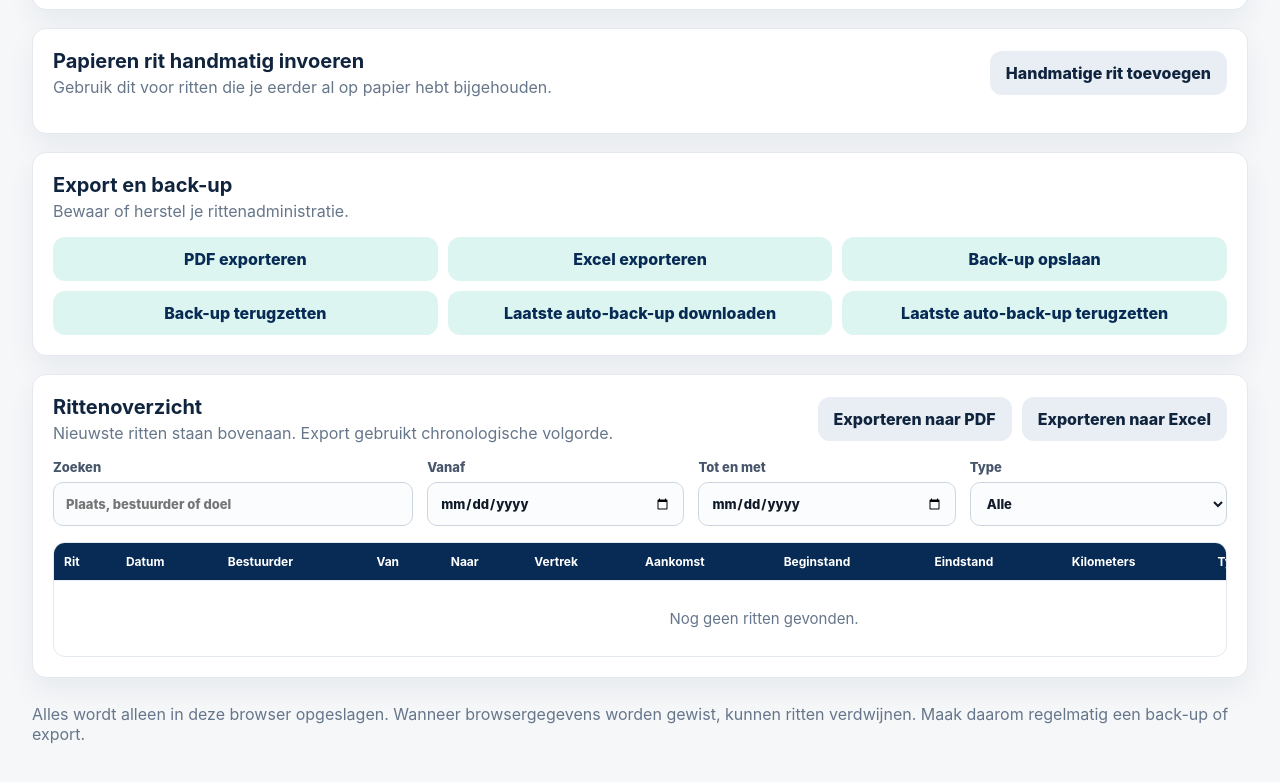
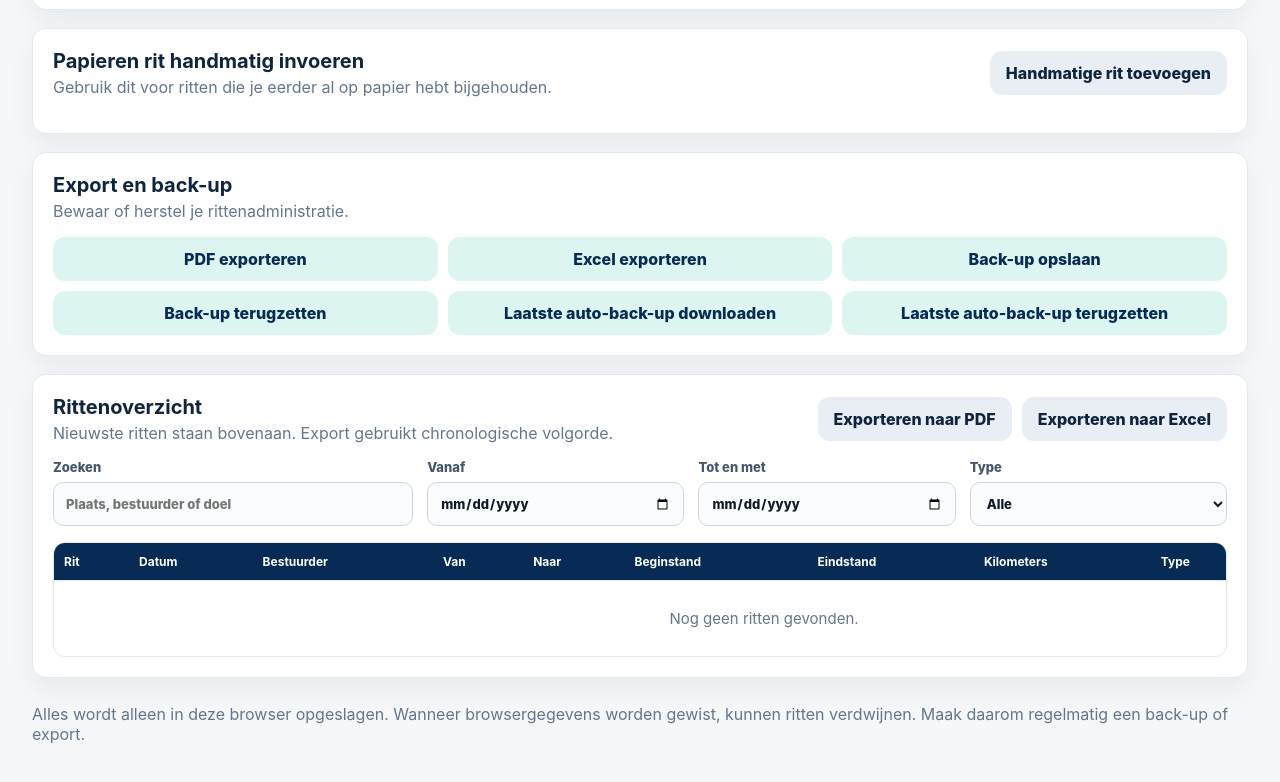
Before and after one commit to infoflorith-dev/rittenadministratie, a React (Vite) app: page / in a window 1280 px wide. Shown: the part 1438-2220 px from the top of the page. Built offline with nearby package versions, Linux system fonts and the light colour scheme.

Commit message:
Remove visible trip time fields

```diff
--- a/public/sw.js
+++ b/public/sw.js
@@ -1,4 +1,4 @@
-const CACHE_NAME = 'rittenadministratie-offline-v11';
+const CACHE_NAME = 'rittenadministratie-offline-v12';
 const APP_SHELL = ['/', '/index.html', '/manifest.webmanifest', '/icon.svg'];
 
 self.addEventListener('install', (event) => {
--- a/src/main.jsx
+++ b/src/main.jsx
@@ -441,7 +441,7 @@ function App() {
       businessKm: sum(data.rides.filter((ride) => ride.type === 'Zakelijk')),
       privateKm: sum(data.rides.filter((ride) => ride.type === 'Prive')),
       currentMileage: data.activeRide ? data.activeRide.startMileage : lastMileage,
-      lastRide: latestRide ? `${formatDate(latestRide.date)} ${latestRide.arrivalTime}` : '-',
+      lastRide: latestRide ? formatDate(latestRide.date) : '-',
       todayKm: sum(data.rides.filter((ride) => ride.date === today)),
       weekKm: sum(data.rides.filter((ride) => ride.date >= weekInput)),
       monthKm: sum(data.rides.filter((ride) => ride.date >= monthInput)),
@@ -814,15 +814,13 @@ function App() {
     doc.text(`Totaal: ${formatKm(totals.total)} | Zakelijk: ${formatKm(totals.business)} | Prive: ${formatKm(totals.private)}`, 90, 32);
     autoTable(doc, {
       startY: 39,
-      head: [['Rit', 'Datum', 'Bestuurder', 'Van', 'Naar', 'Vertrek', 'Aankomst', 'Beginstand', 'Eindstand', 'Km', 'Type', 'Doel']],
+      head: [['Rit', 'Datum', 'Bestuurder', 'Van', 'Naar', 'Beginstand', 'Eindstand', 'Km', 'Type', 'Doel']],
       body: rides.map((ride) => [
         ride.number,
         formatDate(ride.date),
         ride.driverName,
         ride.departurePlace,
         ride.arrivalPlace,
-        ride.departureTime,
-        ride.arrivalTime,
         formatKm(ride.startMileage),
         formatKm(ride.endMileage),
         ride.kilometers,
@@ -858,8 +856,6 @@ function App() {
           Bestuurder: ride.driverName,
           Van: ride.departurePlace,
           Naar: ride.arrivalPlace,
-          Vertrek: ride.departureTime,
-          Aankomst: ride.arrivalTime,
           Beginstand: ride.startMileage,
           Eindstand: ride.endMileage,
           Kilometers: ride.kilometers,
@@ -1234,10 +1230,6 @@ function RideControl(props) {
               <input type="date" value={draft.date} onChange={(event) => setDraft({ ...draft, date: event.target.value })} />
             </label>
             <label>
-              Vertrektijd
-              <input type="time" value={draft.departureTime} onChange={(event) => setDraft({ ...draft, departureTime: event.target.value })} />
-            </label>
-            <label>
               Bestuurder
               <input value={draft.driverName} onChange={(event) => setDraft({ ...draft, driverName: event.target.value })} />
             </label>
@@ -1290,7 +1282,6 @@ function RideControl(props) {
             <div><dt>Ritnummer</dt><dd>{activeRide.number}</dd></div>
             <div><dt>Datum</dt><dd>{formatDate(activeRide.date)}</dd></div>
             <div><dt>Vertrekplaats</dt><dd>{activeRide.departurePlace}</dd></div>
-            <div><dt>Vertrektijd</dt><dd>{activeRide.departureTime}</dd></div>
             <div><dt>Beginstand</dt><dd>{formatKm(activeRide.startMileage)}</dd></div>
             <div><dt>Bestuurder</dt><dd>{activeRide.driverName}</dd></div>
             {activeRide.plannedArrivalPlace && <div><dt>Gepland naar</dt><dd>{activeRide.plannedArrivalPlace}</dd></div>}
@@ -1550,8 +1541,6 @@ function RideTable({ rides, onEdit, onDelete }) {
             <th>Bestuurder</th>
             <th>Van</th>
             <th>Naar</th>
-            <th>Vertrek</th>
-            <th>Aankomst</th>
             <th>Beginstand</th>
             <th>Eindstand</th>
             <th>Kilometers</th>
@@ -1563,7 +1552,7 @@ function RideTable({ rides, onEdit, onDelete }) {
         <tbody>
           {rides.length === 0 && (
             <tr>
-              <td colSpan="13" className="empty">Nog geen ritten gevonden.</td>
+              <td colSpan="11" className="empty">Nog geen ritten gevonden.</td>
             </tr>
           )}
           {rides.map((ride) => (
@@ -1573,8 +1562,6 @@ function RideTable({ rides, onEdit, onDelete }) {
               <td data-label="Bestuurder">{ride.driverName}</td>
               <td data-label="Van">{ride.departurePlace}</td>
               <td data-label="Naar">{ride.arrivalPlace}</td>
-              <td data-label="Vertrek">{ride.departureTime}</td>
-              <td data-label="Aankomst">{ride.arrivalTime}</td>
               <td data-label="Beginstand" className="number">{formatKm(ride.startMileage)}</td>
               <td data-label="Eindstand" className="number">{formatKm(ride.endMileage)}</td>
               <td data-label="Kilometers" className="number">{formatKm(ride.kilometers)}</td>
@@ -1609,8 +1596,6 @@ function RideTable({ rides, onEdit, onDelete }) {
                 <div><span>Bestuurder</span><strong>{ride.driverName}</strong></div>
                 <div><span>Van</span><strong>{ride.departurePlace}</strong></div>
                 <div><span>Naar</span><strong>{ride.arrivalPlace}</strong></div>
-                <div><span>Vertrek</span><strong>{ride.departureTime || '-'}</strong></div>
-                <div><span>Aankomst</span><strong>{ride.arrivalTime || '-'}</strong></div>
                 <div><span>Beginstand</span><strong>{formatKm(ride.startMileage)}</strong></div>
                 <div><span>Eindstand</span><strong>{formatKm(ride.endMileage)}</strong></div>
                 <div><span>Kilometers</span><strong>{formatKm(ride.kilometers)}</strong></div>
@@ -1644,8 +1629,6 @@ function EditRideModal({ ride, setRide, onSave, onClose }) {
           <label>Bestuurder<input value={ride.driverName} onChange={(event) => setRide({ ...ride, driverName: event.target.value })} /></label>
           <label>Van<input value={ride.departurePlace} onChange={(event) => setRide({ ...ride, departurePlace: event.target.value })} /></label>
           <label>Naar<input value={ride.arrivalPlace} onChange={(event) => setRide({ ...ride, arrivalPlace: event.target.value })} /></label>
-          <label>Vertrek<input type="time" value={ride.departureTime} onChange={(event) => setRide({ ...ride, departureTime: event.target.value })} /></label>
-          <label>Aankomst<input type="time" value={ride.arrivalTime} onChange={(event) => setRide({ ...ride, arrivalTime: event.target.value })} /></label>
           <label>Beginstand<input inputMode="numeric" value={ride.startMileage} onChange={(event) => setRide({ ...ride, startMileage: event.target.value })} /></label>
           <label>Eindstand<input inputMode="numeric" value={ride.endMileage} onChange={(event) => setRide({ ...ride, endMileage: event.target.value })} /></label>
           <label>Type<select value={ride.type} onChange={(event) => setRide({ ...ride, type: event.target.value })}><option>Zakelijk</option><option value="Prive">Privé</option></select></label>
```
